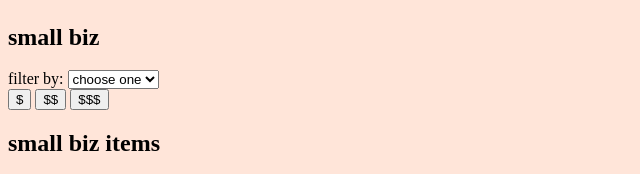
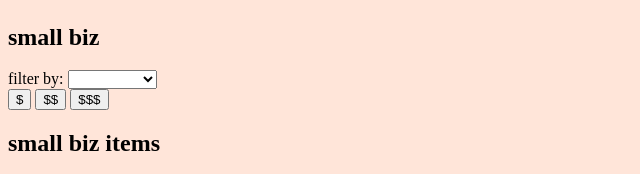
Before and after one commit to lisellelogan/small-biz-society-frontend, a plain HTML site: page index.html in a window 1280 px wide. Shown: the part 528-702 px from the top of the page, 0-640 px from the left. Drawn offline with Linux system fonts and the light colour scheme.

Commit message:
remove all option as could not figure out filter option

```diff
--- a/index.html
+++ b/index.html
@@ -57,8 +57,7 @@
 
         <label for="filter-biz">filter by: <label>
         <select id="filter-small-biz">
-          <option>choose one</option>
-          <option id="all">all</option>
+          <option></option>
           <option id="sort-price-range">price range</option>
         </select>
 
```
